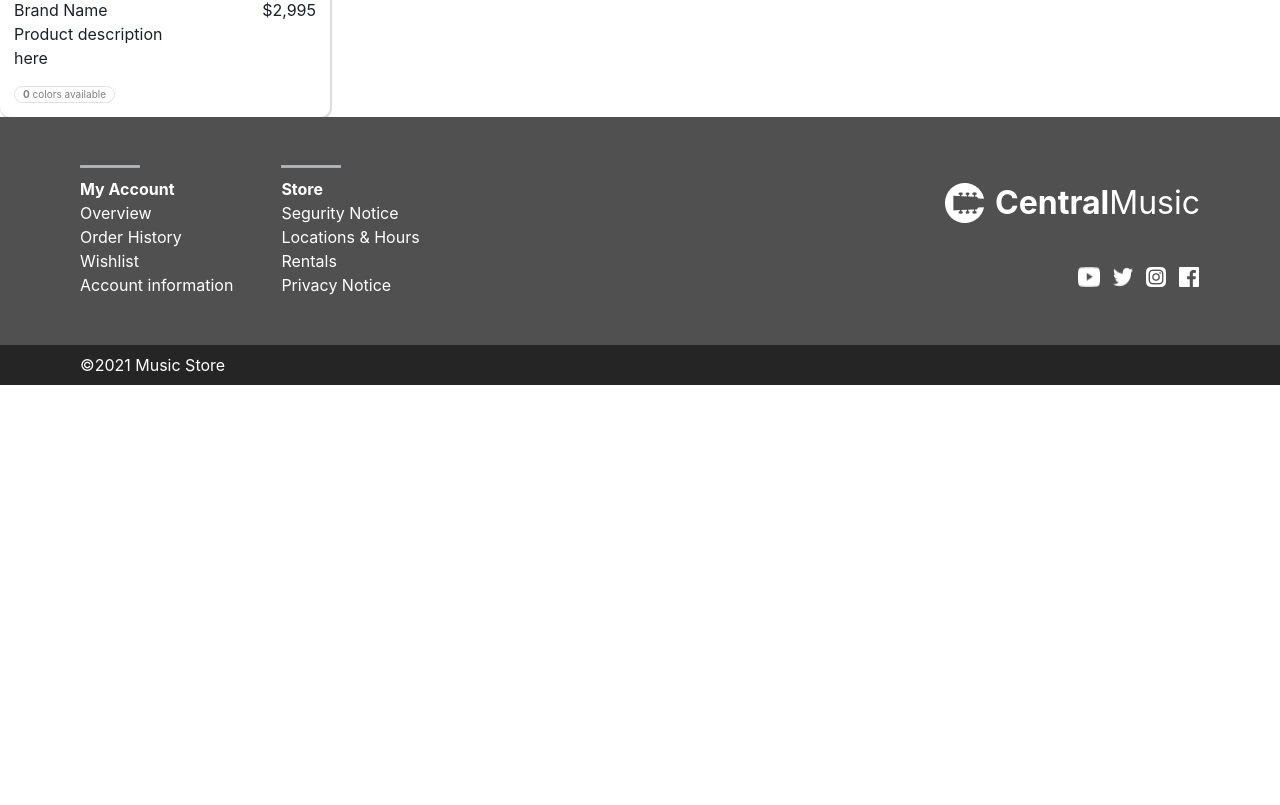
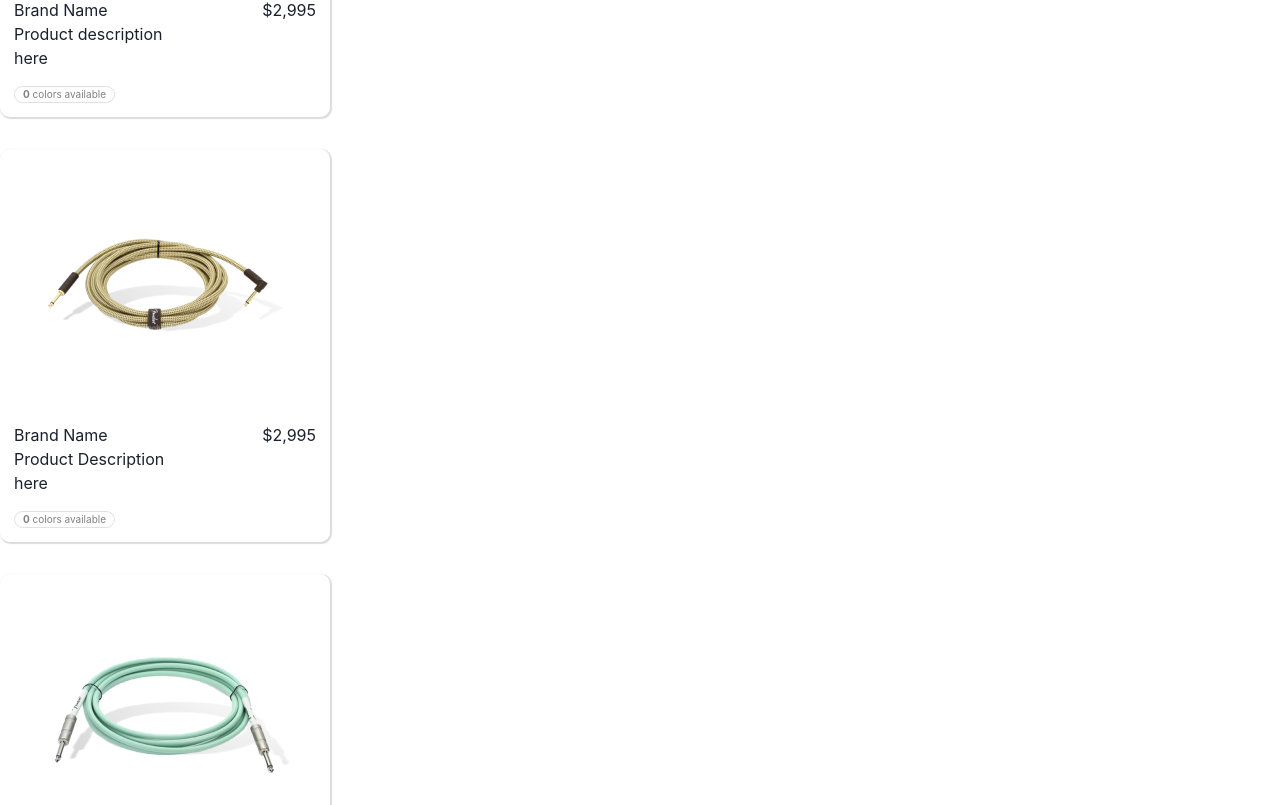
Before and after one commit to denisaponce/central-music-app, a React (Create React App) app: page / in a window 1280 px wide. Shown: the part 1215-2020 px from the top of the page. Before the commit the page ends 1600 px from the top, so only its background shows below. Built offline with nearby package versions, Linux system fonts and the light colour scheme.

Commit message:
popular finds card

```diff
--- a/src/data/newProducts.js
+++ b/src/data/newProducts.js
@@ -1,10 +1,10 @@
-import guitarra1 from '../assets/images/guitarra-1.png';
-import guitarra2 from '../assets/images/guitarra-2.png';
-import guitarra3 from '../assets/images/guitarra-3.png';
+import guitar1 from '../assets/images/guitarra-1.png';
+import guitar2 from '../assets/images/guitarra-2.png';
+import guitar3 from '../assets/images/guitarra-3.png';
 import backg from '../assets/images/background.png';
 
-export const guitarras = [
-  {id:1,image:guitarra1, tittle:'Brand Name', description:'Product description here',price:'$2,995',background: backg},
-  {id:2,image:guitarra2, tittle:'Brand Name', description:'Product description here',price:'$2,995',background: backg},
-  {id:3,image:guitarra3, tittle:'Brand Name', description:'Product description here',price:'$2,995',background: backg},
+export const newProdcuts = [
+  {id:1,image:guitar1, tittle:'Brand Name', description:'Product description here',price:'$2,995',background: backg},
+  {id:2,image:guitar2, tittle:'Brand Name', description:'Product description here',price:'$2,995',background: backg},
+  {id:3,image:guitar3, tittle:'Brand Name', description:'Product description here',price:'$2,995',background: backg},
 ]
--- /dev/null
+++ b/src/data/popularFinds.jsx
@@ -0,0 +1,11 @@
+import cable1 from '../assets/images/cable-1.png';
+import cable2 from '../assets/images/cable-2.png';
+import phone from '../assets/images/celular.png';
+import cuadrado from '../assets/images/cuadrado.png';
+
+export const popularFinds = [
+  {id:1,image: cable1, tittle:'Brand Name', description:'Product Description here',price:'$2,995'},
+  {id:2,image: cable2, tittle:'Brand Name', description:'Product Description here',price:'$2,995'},
+  {id:3,image: phone, tittle:'Brand Name', description:'Product Description here',price:'$2,995'},
+  {id:4,image: cuadrado, tittle:'Brand Name', description:'Product Description here',price:'$2,995'},
+]
--- a/src/pages/HomePage.js
+++ b/src/pages/HomePage.js
@@ -1,7 +1,8 @@
 import React from 'react'
 import Cards from '../components/Cards'
 
-import {guitarras} from '../data/newProducts';
+import {newProdcuts} from '../data/newProducts';
+import { popularFinds } from '../data/popularFinds';
 import Footer from './Footer';
 
 const HomePage = () => {
@@ -9,7 +10,8 @@ const HomePage = () => {
 
     <>
       {/* <h1>HomePage</h1> */}
-      <Cards  product={guitarras}/>
+      <Cards  product={newProdcuts}/>
+      <Cards product={popularFinds}/>
       <Footer />
     </>
 
```
